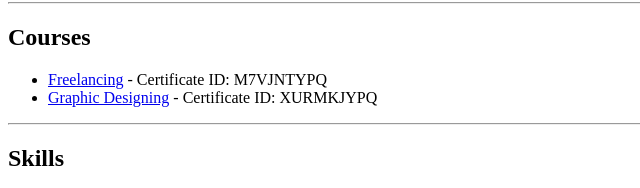
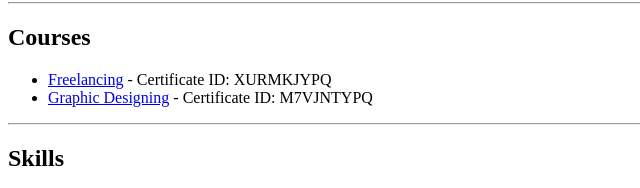
Before and after one commit to moinuddinrao/practice_projects, a plain HTML site: page index.html in a window 1280 px wide. Shown: the part 413-601 px from the top of the page, 0-640 px from the left. Drawn offline with Linux system fonts and the light colour scheme.

Commit message:
change in certificate id

```diff
--- a/index.html
+++ b/index.html
@@ -38,8 +38,8 @@
 
   <h2>Courses</h2>
   <ul>
-    <li><a href="https://digiskills.pk/verify/">Freelancing</a> - Certificate ID: M7VJNTYPQ</li>
-    <li><a href="https://digiskills.pk/verify/">Graphic Designing</a> - Certificate ID: XURMKJYPQ</li>
+    <li><a href="https://digiskills.pk/verify/">Freelancing</a> - Certificate ID: XURMKJYPQ</li>
+    <li><a href="https://digiskills.pk/verify/">Graphic Designing</a> - Certificate ID: M7VJNTYPQ</li>
   </ul>
   <hr>
   <h2>Skills</h2>
```
